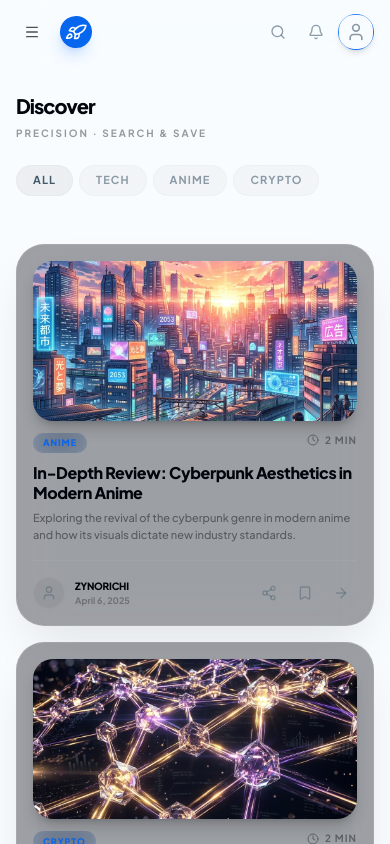
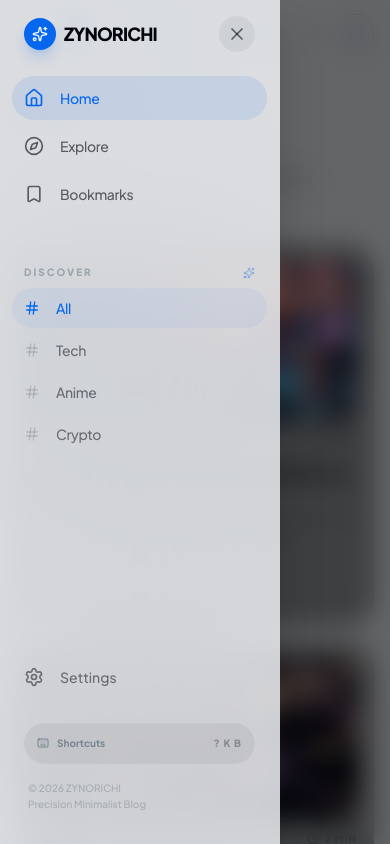
Before and after one commit to sandri-kun/Zynorichi-Web, a Next.js app: page /en in a window 390 px wide. Both pictures are taken after a click on the button 32 px from the left and 31 px from the top of the page. Shown: the top 844 px of the page. Built offline with nearby package versions, Linux system fonts and the light colour scheme; no server answers.

Commit message:
feat: implement notification system with global state management and UI panel

```diff
--- a/app/globals.css
+++ b/app/globals.css
@@ -253,3 +253,35 @@
     @apply tracking-tight font-medium;
   }
 }
+
+/* Tambahkan ini di bagian paling bawah globals.css Anda */
+
+/* Fix khusus untuk Glass Popup agar blur terlihat jelas di Light & Dark */
+.glass-popup {
+  /* Gunakan alpha channel langsung pada variable background, jangan color-mix jika ingin blur maksimal */
+  background: oklch(from var(--background) l c h / 0.65) !important;
+
+  /* Pastikan backdrop filter kuat */
+  backdrop-filter: blur(24px) saturate(180%) !important;
+  -webkit-backdrop-filter: blur(24px) saturate(180%) !important;
+
+  /* Border halus */
+  border: 1px solid rgba(255, 255, 255, 0.15) !important;
+  box-shadow: 0 8px 32px 0 rgba(0, 0, 0, 0.1);
+}
+
+/* Khusus Dark Mode: Background harus lebih gelap agar kontras */
+.dark .glass-popup {
+  background: oklch(from var(--background) l c h / 0.75) !important;
+  border: 1px solid rgba(255, 255, 255, 0.08) !important;
+  box-shadow: 0 8px 32px 0 rgba(0, 0, 0, 0.4);
+}
+
+/* Helper untuk scrollbar yang hilang tapi tetap bisa scroll */
+.no-scrollbar::-webkit-scrollbar {
+  display: none;
+}
+.no-scrollbar {
+  -ms-overflow-style: none;
+  scrollbar-width: none;
+}
--- a/components/features/layout/MainLayout.tsx
+++ b/components/features/layout/MainLayout.tsx
@@ -46,7 +46,7 @@ function MainLayoutContent({ children }: MainLayoutProps) {
         {/* Mobile Sidebar Overlay */}
         <div
           className={cn(
-            "fixed inset-0 bg-black/60 backdrop-blur-md z-30 lg:hidden transition-all duration-500",
+            "fixed inset-0 bg-black/60 backdrop-blur-md z-50 lg:hidden transition-all duration-500",
             isDrawerExpanded ? "opacity-100 pointer-events-auto" : "opacity-0 pointer-events-none"
           )}
           onClick={toggleDrawer}
--- a/components/features/layout/Sidebar.tsx
+++ b/components/features/layout/Sidebar.tsx
@@ -1,7 +1,7 @@
 'use client';
 
 import React from 'react';
-import { Home, Compass, Bookmark, LayoutGrid, Clock, Hash, Settings, Keyboard, Sparkles } from 'lucide-react';
+import { Home, Compass, Bookmark, LayoutGrid, Clock, Hash, Settings, Keyboard, Sparkles, X } from 'lucide-react';
 import { cn } from '@/lib/utils';
 import { Link, usePathname } from '@/i18n/navigation';
 import { useTranslations } from 'next-intl';
@@ -12,7 +12,7 @@ interface SidebarProps {
 }
 
 export function Sidebar({ className }: SidebarProps) {
-  const { activeCategory, setCategory, isOnlyBookmarks, setIsOnlyBookmarks, isDrawerExpanded, bookmarks } = useZyno();
+  const { activeCategory, setCategory, isOnlyBookmarks, setIsOnlyBookmarks, isDrawerExpanded, toggleDrawer, bookmarks } = useZyno();
   const t = useTranslations('Navigation');
   const pathname = usePathname();
 
@@ -25,22 +25,40 @@ export function Sidebar({ className }: SidebarProps) {
 
   return (
     <aside className={cn(
-      "fixed lg:sticky top-16 sm:top-20 left-0 h-[calc(100vh-4rem)] sm:h-[calc(100vh-5rem)] bg-background/50 backdrop-blur-3xl border-r border-border/10 z-40 drawer-transition overflow-y-auto overflow-x-hidden",
-      isDrawerExpanded ? "w-[260px]" : "w-[0px] lg:w-[72px]",
+      "fixed lg:sticky top-0 lg:top-16 sm:lg:top-20 left-0 h-full lg:h-[calc(100vh-4rem)] sm:lg:h-[calc(100vh-5rem)] bg-background/80 lg:bg-background/50 backdrop-blur-3xl border-r border-border/10 z-[60] lg:z-40 drawer-transition overflow-y-auto overflow-x-hidden shadow-2xl lg:shadow-none",
+      isDrawerExpanded ? "w-[280px] sm:w-[300px] lg:w-[260px]" : "w-[0px] lg:w-[72px]",
       className
     )}>
       <div className="flex flex-col py-4 px-3 h-full">
+        {/* Mobile Header with Close Button */}
+        <div className="flex lg:hidden items-center justify-between px-3 mb-6">
+          <div className="flex items-center gap-2">
+            <div className="w-8 h-8 rounded-xl bg-primary flex items-center justify-center text-primary-foreground shadow-lg shadow-primary/20">
+              <Sparkles className="w-4 h-4" />
+            </div>
+            <span className="font-black tracking-tighter text-lg">ZYNORICHI</span>
+          </div>
+          <button
+            onClick={toggleDrawer}
+            className="p-2 rounded-xl bg-foreground/5 text-foreground/60 hover:text-foreground transition-colors"
+          >
+            <X className="w-5 h-5" />
+          </button>
+        </div>
         {/* Main Navigation */}
         <nav className="space-y-1">
           {mainNav.map((item) => (
             <Link
               key={item.href}
               href={item.href}
-              onClick={() => setIsOnlyBookmarks(false)}
+              onClick={() => {
+                setIsOnlyBookmarks(false);
+                if (window.innerWidth < 1024) toggleDrawer();
+              }}
               className={cn(
                 "flex items-center gap-4 px-3 py-3 rounded-xl transition-all duration-300 group hover:bg-foreground/5",
                 pathname === item.href && !isOnlyBookmarks ? "bg-primary/10 text-primary font-bold" : "text-foreground/60 hover:text-foreground",
-                !isDrawerExpanded && "justify-center px-0"
+                !isDrawerExpanded && "lg:justify-center lg:px-0"
               )}
               title={!isDrawerExpanded ? item.label : ""}
             >
@@ -50,11 +68,14 @@ export function Sidebar({ className }: SidebarProps) {
           ))}
 
           <button
-            onClick={() => setIsOnlyBookmarks(!isOnlyBookmarks)}
+            onClick={() => {
+              setIsOnlyBookmarks(!isOnlyBookmarks);
+              if (window.innerWidth < 1024 && !isOnlyBookmarks) toggleDrawer();
+            }}
             className={cn(
               "flex items-center gap-4 px-3 py-3 rounded-xl transition-all duration-300 group hover:bg-foreground/5 w-full text-left",
               isOnlyBookmarks ? "bg-primary/10 text-primary font-bold" : "text-foreground/60 hover:text-foreground",
-              !isDrawerExpanded && "justify-center px-0"
+              !isDrawerExpanded && "lg:justify-center lg:px-0"
             )}
             title={!isDrawerExpanded ? "Bookmarks" : ""}
           >
@@ -89,11 +110,12 @@ export function Sidebar({ className }: SidebarProps) {
                 onClick={() => {
                   setCategory(cat);
                   setIsOnlyBookmarks(false);
+                  if (window.innerWidth < 1024) toggleDrawer();
                 }}
                 className={cn(
                   "flex items-center gap-4 px-3 py-2.5 rounded-xl text-sm transition-all duration-300 group w-full text-left",
                   activeCategory === cat && !isOnlyBookmarks ? "bg-primary/5 text-primary font-bold" : "text-foreground/50 hover:text-foreground hover:bg-foreground/5",
-                  !isDrawerExpanded && "justify-center px-0"
+                  !isDrawerExpanded && "lg:justify-center lg:px-0"
                 )}
                 title={!isDrawerExpanded ? cat.toUpperCase() : ""}
               >
--- a/components/features/notifications/NotificationPanel.tsx
+++ b/components/features/notifications/NotificationPanel.tsx
@@ -2,9 +2,8 @@
 
 import React from 'react';
 import { useZyno } from '@/context/ZynoContext';
-import { Bell, Trash2, X, Clock } from 'lucide-react';
+import { Bell, X } from 'lucide-react';
 import { cn } from '@/lib/utils';
-import { Button } from '@/components/ui/button';
 
 interface NotificationPanelProps {
   isOpen: boolean;
@@ -19,18 +18,28 @@ export function NotificationPanel({ isOpen, onClose }: NotificationPanelProps) {
   return (
     <>
       {/* Backdrop for mobile to close when clicking outside */}
-      <div className="fixed inset-0 z-[60] sm:hidden" onClick={onClose} />
+      <div
+        className="fixed inset-0 z-[60] sm:hidden bg-black/20 backdrop-blur-[2px]"
+        onClick={onClose}
+      />
 
       <div
         className={cn(
-        "fixed top-16 right-3 sm:right-4 w-72 sm:w-80 max-w-[calc(100%-1.5rem)] glass-popup z-50",
+          "fixed top-16 right-3 sm:right-4 w-72 sm:w-80 max-w-[calc(100%-1.5rem)] z-50",
           "animate-in fade-in slide-in-from-top-2 duration-300",
-        "flex flex-col shadow-2xl"
+          // Kita gunakan class custom glass-popup yang sudah didefinisikan di CSS global
+          "glass-popup"
         )}
-      style={{ transform: 'translateZ(0)' }}
+        // FORCE STYLE: Memastikan browser merender layer ini dengan benar untuk blur
+        style={{
+            transform: 'translateZ(0)',
+            willChange: 'transform'
+        }}
       >
-      <div className="overflow-hidden rounded-lg flex flex-col h-full w-full">
-        <div className="p-3.5 border-b border-white/10 flex items-center justify-between bg-transparent">
+        <div className="flex flex-col h-full w-full rounded-lg overflow-hidden">
+
+          {/* Header: Hapus bg-transparent agar blur menyatu natural */}
+          <div className="p-3.5 border-b border-white/10 flex items-center justify-between">
             <h3 className="font-semibold text-sm flex items-center gap-2">
               <Bell className="w-4 h-4 text-primary" />
               Notifications
@@ -38,38 +47,43 @@ export function NotificationPanel({ isOpen, onClose }: NotificationPanelProps) {
             <div className="flex items-center gap-2">
               {notifications.length > 0 && (
                 <button
-                className="text-xs opacity-50 hover:opacity-100 transition font-medium"
+                  className="text-xs opacity-50 hover:opacity-100 transition font-medium px-2 py-1 rounded-md hover:bg-black/5 dark:hover:bg-white/10"
                   onClick={clearNotifications}
                 >
                   Clear
                 </button>
               )}
-            <button className="sm:hidden opacity-60 hover:opacity-100 transition" onClick={onClose}>
+              <button className="sm:hidden opacity-60 hover:opacity-100 transition p-1 rounded-md hover:bg-black/5 dark:hover:bg-white/10" onClick={onClose}>
                 <X className="w-4 h-4" />
               </button>
             </div>
           </div>
 
+          {/* Content List */}
           <div className="max-h-80 overflow-y-auto no-scrollbar">
             {notifications.length === 0 ? (
-            <div className="p-6 text-center flex flex-col items-center gap-2 opacity-30">
+              <div className="p-8 text-center flex flex-col items-center gap-2 opacity-40">
+                <Bell className="w-8 h-8 mb-2 opacity-50" />
                 <p className="text-xs font-medium">No new notifications</p>
               </div>
             ) : (
-            <div className="divide-y divide-white/5">
+              <div className="divide-y divide-white/5 dark:divide-white/5 divide-black/5">
                 {notifications.map((n) => (
-                <div key={n.id} className="p-3.5 hover:bg-white/[0.02] transition-colors group">
-                  <p className="text-xs leading-relaxed mb-1">{n.message}</p>
-                  <div className="text-[10px] opacity-30 mt-0.5 font-medium">{n.timestamp}</div>
+                  <div key={n.id} className="p-3.5 hover:bg-black/[0.02] dark:hover:bg-white/[0.03] transition-colors group cursor-default">
+                    <p className="text-xs leading-relaxed mb-1 text-foreground/90">{n.message}</p>
+                    <div className="text-[10px] opacity-40 mt-0.5 font-medium flex items-center gap-1">
+                       {n.timestamp}
+                    </div>
                   </div>
                 ))}
               </div>
             )}
           </div>
 
+          {/* Footer Indicator */}
           {notifications.length > 0 && (
-          <div className="p-2.5 bg-white/[0.01] border-t border-white/5 text-center">
-            <p className="text-[9px] text-muted-foreground/30 font-bold uppercase tracking-[0.15em]">
+            <div className="p-2 bg-black/[0.02] dark:bg-white/[0.02] border-t border-black/5 dark:border-white/5 text-center">
+              <p className="text-[9px] text-muted-foreground/50 font-bold uppercase tracking-[0.15em]">
                 Recent Activity
               </p>
             </div>
--- a/context/ZynoContext.tsx
+++ b/context/ZynoContext.tsx
@@ -31,7 +31,7 @@ export function ZynoProvider({ children }: { children: React.ReactNode }) {
   const [bookmarks, setBookmarks] = useState<string[]>([]);
   const [activeCategory, setCategory] = useState('all');
   const [isOnlyBookmarks, setIsOnlyBookmarks] = useState(false);
-  const [isDrawerExpanded, setIsDrawerExpanded] = useState(true);
+  const [isDrawerExpanded, setIsDrawerExpanded] = useState(false);
   const [notifications, setNotifications] = useState<Notification[]>([]);
 
   // Load state on mount
```
Also changed, not shown: public/static/blog/main.html (+23 -3 lines). Lines whose indentation alone changed are shown as unchanged.
